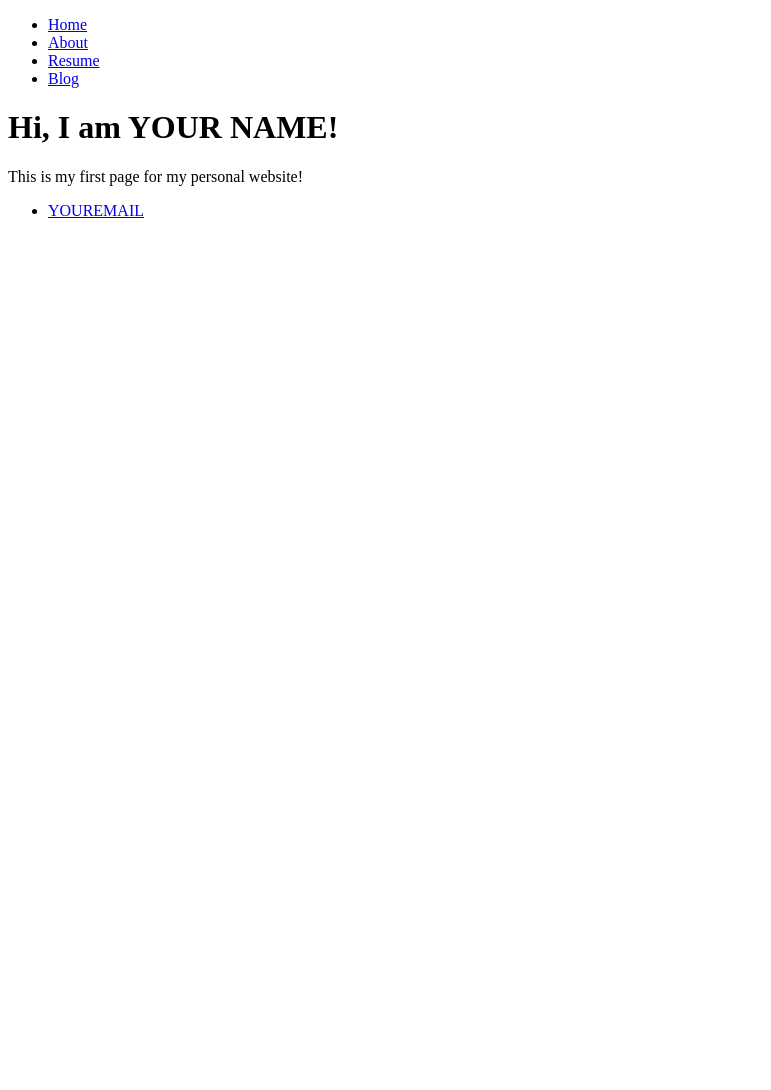
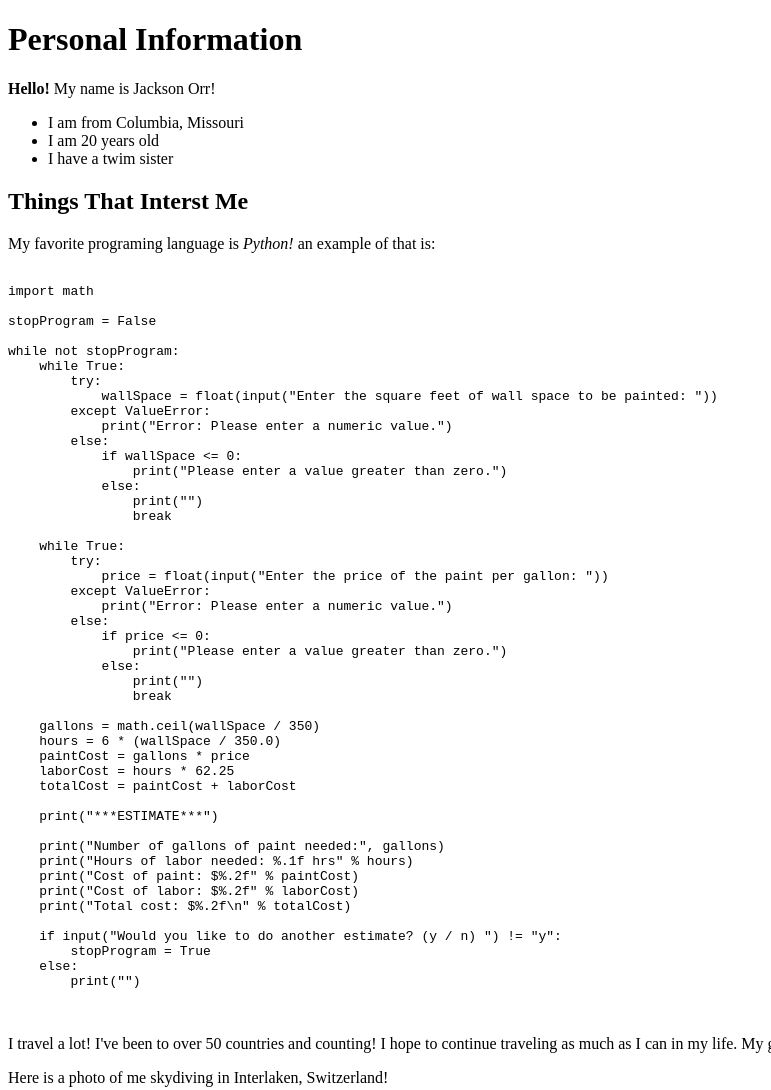
Before and after one commit to jmanmizzou/jmamiizzou, a plain HTML site: page index.html in a window 1280 px wide. Shown: the top 1090 px of the page, without its empty margins (0-771 px from the left). Before the commit the page ends 800 px from the top, so only its background shows below. Drawn offline with Linux system fonts and the light colour scheme.

Commit message:
Update index.html

```diff
--- a/index.html
+++ b/index.html
@@ -1,28 +1,100 @@
-
 <!DOCTYPE html>
 <html>
 <head>
-   <title>YOUR NAME Portfolio</title>
+<meta charset="UTF-8">
+<title>About Me</title>
+<link rel="stylesheet" href="/styles.css">
 </head>
+
 <body>
-   <nav>
+    <h1>Personal Information</h1>
+    <p><b>Hello!</b> My name is Jackson Orr!</p>
     <ul>
-       <li><a href=”/”>Home</a></li>
-       <li><a href=”/about”>About</a></li>
-       <li><a href=”/resume”>Resume</a></li>
-       <li><a href=”/blog”>Blog</a></li>
+      <li>I am from Columbia, Missouri</li>
+      <li>I am 20 years old</li>
+      <li>I have a twim sister</li>
     </ul>
-   </nav>
-   <div class=”container”>
-     <div class=”blurb”>
-       <h1>Hi, I am YOUR NAME!</h1>
-       <p>This is my first page for my personal website!</a></p>
-     </div>
-   </div>
-   <footer>
+
+    <h2>Things That Interst Me</h2>
+    <p>My favorite programing language is <i>Python!</i> an example of that is:</p>
+    <pre>
+    <code>
+import math
+
+stopProgram = False
+
+while not stopProgram:
+    while True:
+        try:
+            wallSpace = float(input("Enter the square feet of wall space to be painted: "))
+        except ValueError:
+            print("Error: Please enter a numeric value.")
+        else:
+            if wallSpace <= 0:
+                print("Please enter a value greater than zero.")
+            else:
+                print("")
+                break
+
+    while True:
+        try:
+            price = float(input("Enter the price of the paint per gallon: "))
+        except ValueError:
+            print("Error: Please enter a numeric value.")
+        else:
+            if price <= 0:
+                print("Please enter a value greater than zero.")
+            else:
+                print("")
+                break
+
+    gallons = math.ceil(wallSpace / 350)
+    hours = 6 * (wallSpace / 350.0)
+    paintCost = gallons * price
+    laborCost = hours * 62.25
+    totalCost = paintCost + laborCost
+
+    print("***ESTIMATE***")
+
+    print("Number of gallons of paint needed:", gallons)
+    print("Hours of labor needed: %.1f hrs" % hours)
+    print("Cost of paint: $%.2f" % paintCost)
+    print("Cost of labor: $%.2f" % laborCost)
+    print("Total cost: $%.2f\n" % totalCost)
+
+    if input("Would you like to do another estimate? (y / n) ") != "y":
+        stopProgram = True
+    else:
+        print("")
+    </code>
+    </pre>
+
+    <p>I travel a lot! I've been to over 50 countries and counting! I hope to continue traveling as much as I can in my life. My goal is to vist every country in the World by the time I turn 50 years old!</p>
+
+    <p>Here is a photo of me skydiving in Interlaken, Switzerland!</p>
+
+    <img src="https://user-images.githubusercontent.com/115883101/196229403-2562a706-7627-499b-a4f9-9b27af399df9.jpg" alt"me">
+
+    <p>If you'd like to learn more about the skydiving company that I jumped with in Switzerland, please <a href="https://www.skydiveswitzerland.com/">click here!</a></p>
+
+    <p>I Hope to vist these countires next:</p>
+
+    <table style="color:white;">
+        <tr>
+        <td>Japan</td>
+        <td>Argentina</td>
+        <td>Panama</td>
+        </tr>
+    </table>
+
+        <p>If you would like to reread or learn more about me please click on one of the following words to the designated pages!</p>
     <ul>
-     <li><a href=”mailto:YOUREMAIL”>YOUREMAIL</a></li>
+        <li><a href="file:///D:/MyWork.html">My Work!</a></li>
+        <li><a href="file:///D:/Education.html">Education</a></li>
+        <li><a href="file:///D:/AboutMe.html">About Me</a></li>
+        <li><a href="file:///D:/MyInterests.html">My Interests</a></li>
+        <li><a href="file:///D:/Travel.html">Travel</a></li>
     </ul>
-   </footer>
+
     </body>
 </html>
```
Lines whose indentation alone changed are shown as unchanged.
